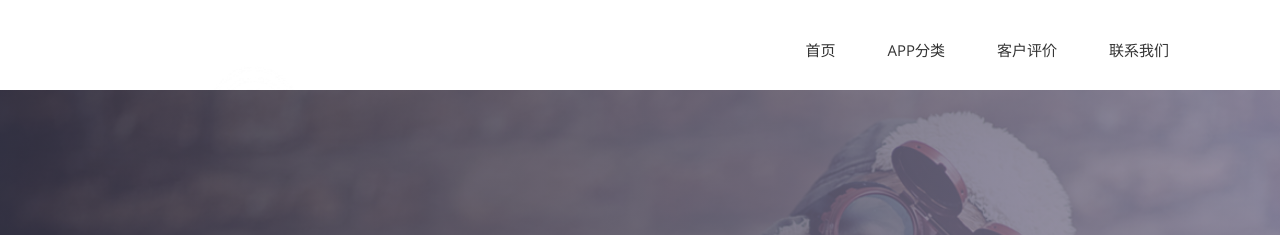
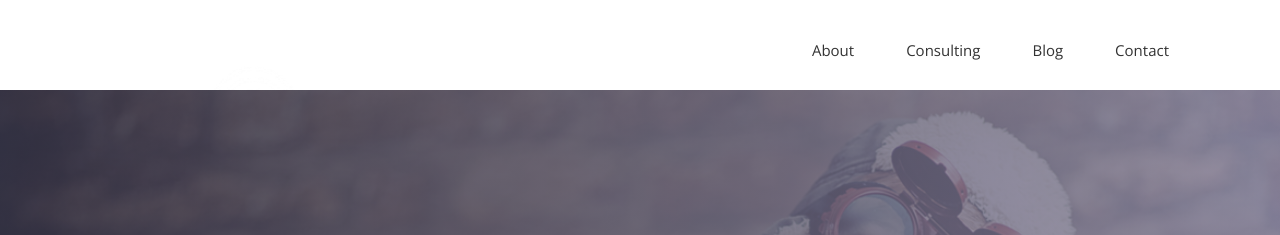
Before and after one commit to cabaceo/cabaceo.github.io, a Jekyll site: the page built from index.html, in a window 1280 px wide and 900 px high. Shown: the top 235 px of the window. Built offline with Jekyll 4.4.1, drawn with Linux system fonts in a browser that asks for light colours; nearby versions of some CDN libraries; some web fonts are replaced; some of the changed text lies outside the part shown.

Commit message:
update Chinese to English

```diff
--- a/_config.yml
+++ b/_config.yml
@@ -21,7 +21,7 @@ subtitle: "A data science consulting company"
 # root of your server.
 # baseurl: "/" # the subpath of your site
 url: "http://gmlang.github.io" # the base hostname & protocol for your site
-baseurl: "/cabaceo-cn"
+baseurl: "/cabaceo"
 cover: "/assets/cover.png"
 logo: "/assets/logo.png"
 
--- a/_includes/footer.html
+++ b/_includes/footer.html
@@ -5,7 +5,7 @@
       <div class="col-md-12">
         <div class="footer-manu">
           <ul>
-            <li><a href="{{ site.baseurl }}/contact">联系我们 Cabaceo LLC</a></li>
+            <li><a href="{{ site.baseurl }}/contact">Contact Us Cabaceo LLC</a></li>
           </ul>
         </div>
         <p>Copyright &copy; Design &amp; Developed by <a href="http://www.themefisher.com">Themefisher</a>. All rights reserved.</p>
--- a/_includes/header.html
+++ b/_includes/header.html
@@ -21,10 +21,10 @@
             <!-- Collect the nav links, forms, and other content for toggling -->
             <div class="collapse navbar-collapse" id="bs-example-navbar-collapse-1">
               <ul class="nav navbar-nav navbar-right">
-                <li><a href="{{ site.baseurl }}/">首页</a></li>
-                <li><a href="{{ site.baseurl }}/work">APP分类</a></li>
-                <li><a href="{{ site.baseurl }}/blog">客户评价</a></li>
-                <li><a href="{{ site.baseurl }}/contact">联系我们</a></li>
+                <li><a href="{{ site.baseurl }}/">About</a></li>
+                <li><a href="{{ site.baseurl }}/work">Consulting</a></li>
+                <li><a href="{{ site.baseurl }}/blog">Blog</a></li>
+                <li><a href="{{ site.baseurl }}/contact">Contact</a></li>
               </ul>
             </div><!-- /.navbar-collapse -->
           </div><!-- /.container-fluid -->
```
Also changed, not shown: contact.html (+3 -5 lines), 8 other files.
